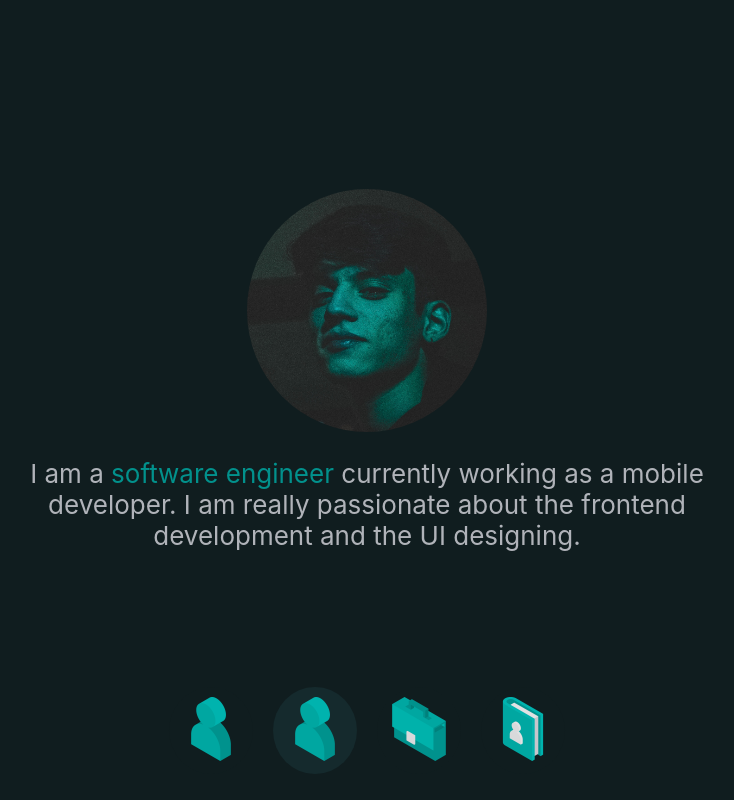
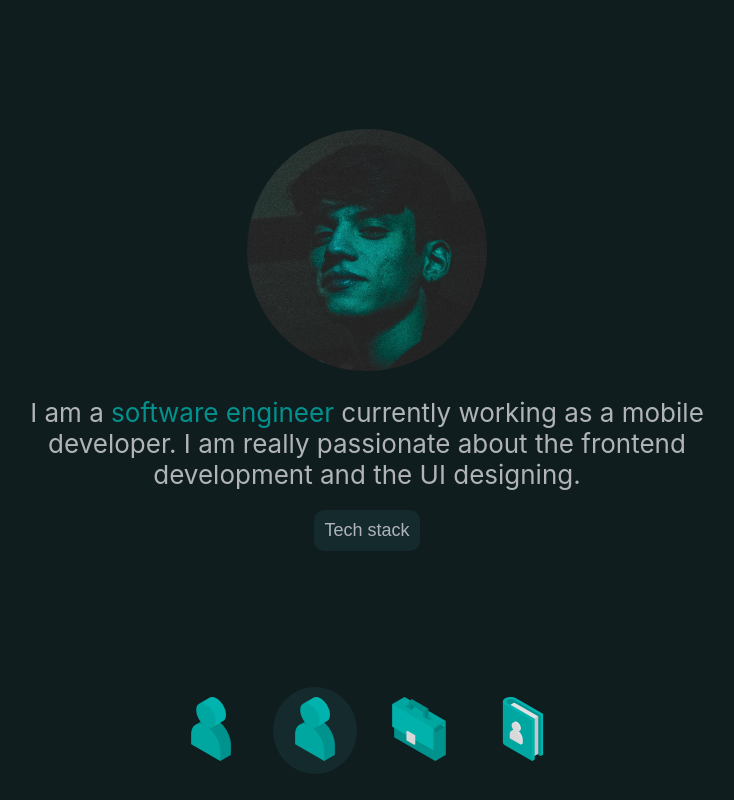
Before and after one commit to rrasconc/portfolio_rascondev, a React (Create React App) app: page / in a window 1280 px wide. Both pictures are taken after a click on the button 588 px from the left and 730 px from the top of the page. Shown: the whole page, without its empty margins (273-1007 px from the left). Built offline with nearby package versions, Linux system fonts and the light colour scheme.

Commit message:
Show tech stack

```diff
--- a/src/screens/About/About.css
+++ b/src/screens/About/About.css
@@ -1,5 +1,5 @@
 .container {
-  margin-bottom: 10vmin;
+  margin-bottom: 15vmin;
 }
 .description {
   width: 100vmin;
--- a/src/screens/About/About.js
+++ b/src/screens/About/About.js
@@ -1,16 +1,36 @@
-import React from "react";
+import React, { useState } from "react";
 import "./About.css";
 
 const profile = require("../../assets/profile.jpeg");
 
 export const About = () => {
+  const [isStackVisible, setStackVisible] = useState(false);
+
   return (
-    <div className="container">
-      <img src={profile} className="profile fade-in" />
-      <div className="description fade-in">
-        I am a <span className="highlight">software engineer</span> currently
-        working as a mobile developer. I am really passionate about the frontend
-        development and the UI designing.
+    <div>
+      <div className="screen">
+        {!isStackVisible ? (
+          <div className="container fade-in">
+            <img src={profile} className="profile" />
+            <div className="description">
+              I am a <span className="highlight">software engineer </span>
+              currently working as a mobile developer. I am really passionate
+              about the frontend development and the UI designing.
+            </div>
+            <button
+              className="button"
+              onClick={() => {
+                setStackVisible("stack");
+              }}
+            >
+              Tech stack
+            </button>
+          </div>
+        ) : (
+          <div className="container fade-in">
+            <div className="description">This is my tech stack</div>
+          </div>
+        )}
       </div>
     </div>
   );
```
